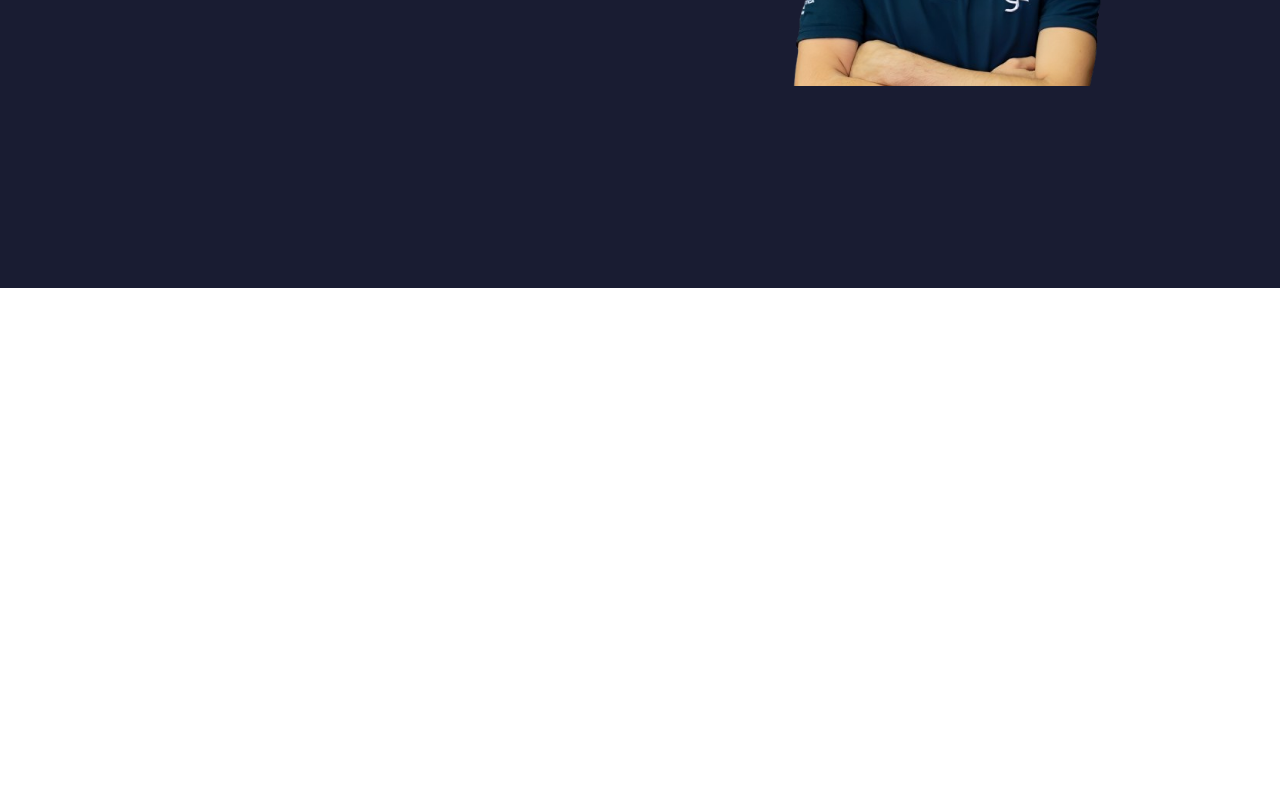
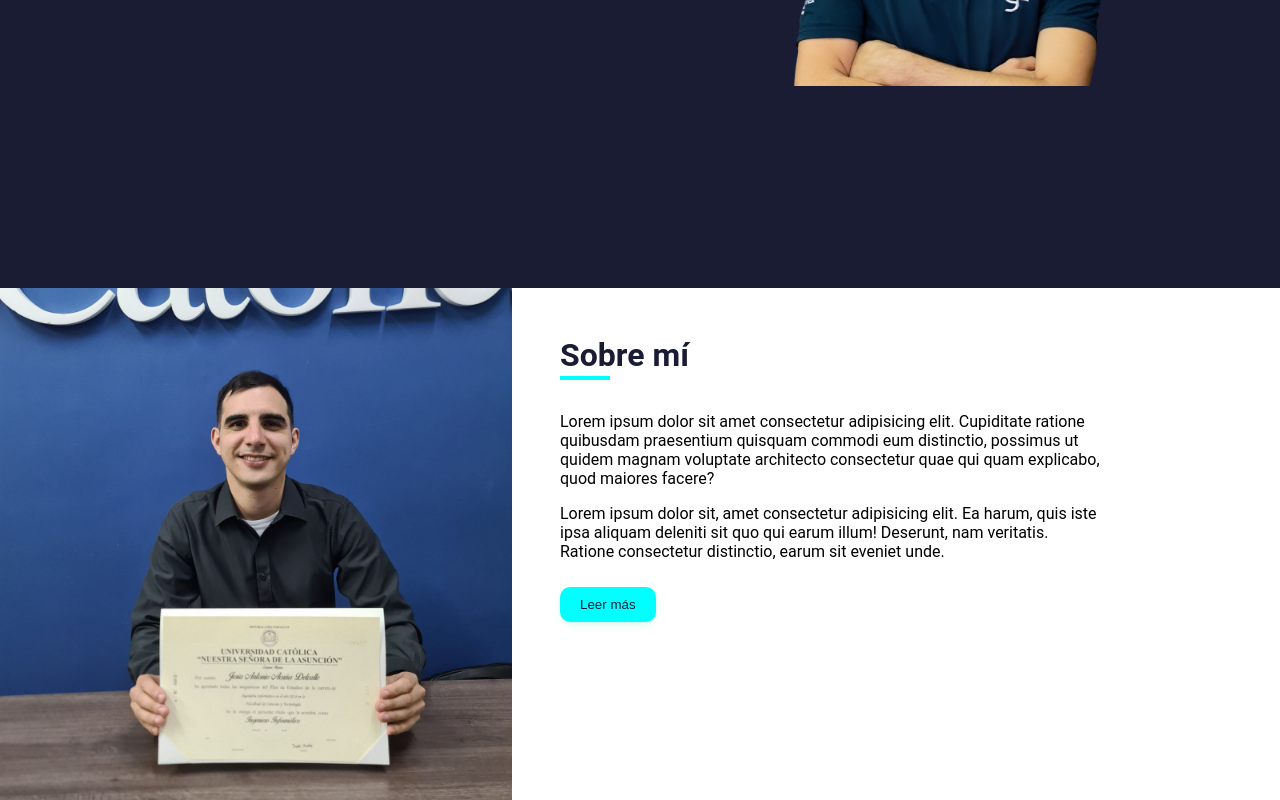
Before and after one commit to Yisusad/Portafolio-Web, a plain HTML site: page index.html in a window 1280 px wide. Shown: the part 512-1312 px from the top of the page. Before the commit the page ends 800 px from the top, so only its background shows below. Drawn offline with Linux system fonts and the light colour scheme.

Commit message:
Se agrego About/Sobre mi y se crearon estilos

```diff
--- a/css/styles.css
+++ b/css/styles.css
@@ -101,3 +101,38 @@ span {
     width: 385px;
     object-fit: cover; /* Asegura que la imagen se recorte correctamente */
 }
+
+/* About */
+
+.about {
+    display: grid;
+    grid-template-columns: repeat(10, 1fr);
+    width: 100vw;
+}
+
+.about img {
+    width: 100%;
+    grid-column: 1 / 5;
+}
+
+.about-info {
+    padding: 3em;
+    grid-column: 5 / 10;
+}
+
+.about-info h2 {
+    font-size: 2em;
+    color: #191c32;
+}
+
+.divider {
+    height: 4px;
+    width: 50px;
+    background-color: aqua;
+    margin-top: 2px;
+    margin-bottom: 2em;
+}
+
+.about-info p {
+    margin-bottom: 1em;
+}
--- a/index.html
+++ b/index.html
@@ -16,7 +16,7 @@
             </div>
             <ul class="menu">
                 <li><a href="#" class="active">Inicio</a></li>
-                <li><a href="#">Sobre mi</a></li>
+                <li><a href="#">Sobre mí</a></li>
                 <li><a href="#">Portafolio</a></li>
                 <li><a href="#">Contacto</a></li>
             </ul>
@@ -33,6 +33,17 @@
     </main>
 </div>
 
+<div class="about">
+    <img src="img/titulo.jpg" alt="YisusDev retrato">
+
+    <div class="about-info">
+        <h2>Sobre mí</h2>
+        <div class="divider"></div>
+        <p>Lorem ipsum dolor sit amet consectetur adipisicing elit. Cupiditate ratione quibusdam praesentium quisquam commodi eum distinctio, possimus ut quidem magnam voluptate architecto consectetur quae qui quam explicabo, quod maiores facere?</p>
+        <p>Lorem ipsum dolor sit, amet consectetur adipisicing elit. Ea harum, quis iste ipsa aliquam deleniti sit quo qui earum illum! Deserunt, nam veritatis. Ratione consectetur distinctio, earum sit eveniet unde.</p>
+        <button class="download">Leer más</button>
+    </div>
+</div>
 
 
 </body>
```
Also changed, not shown: img/foto.png (deleted), img/titulo.jpg (added).
